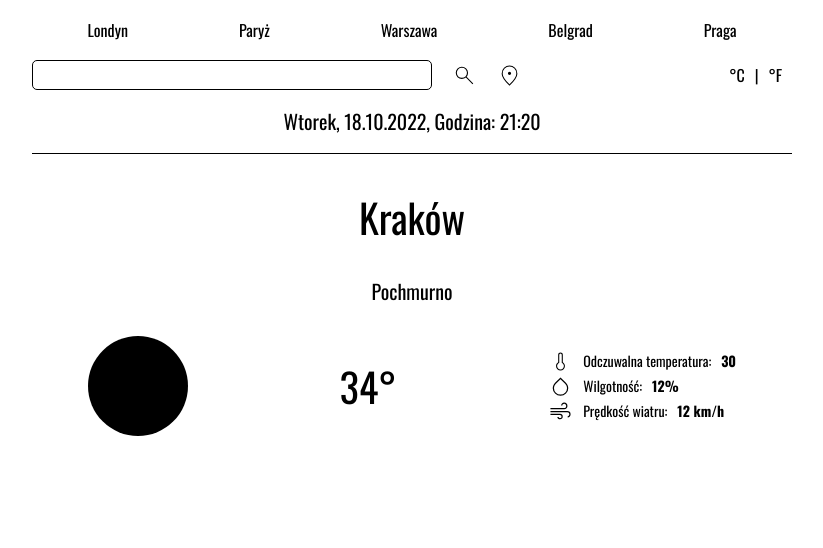
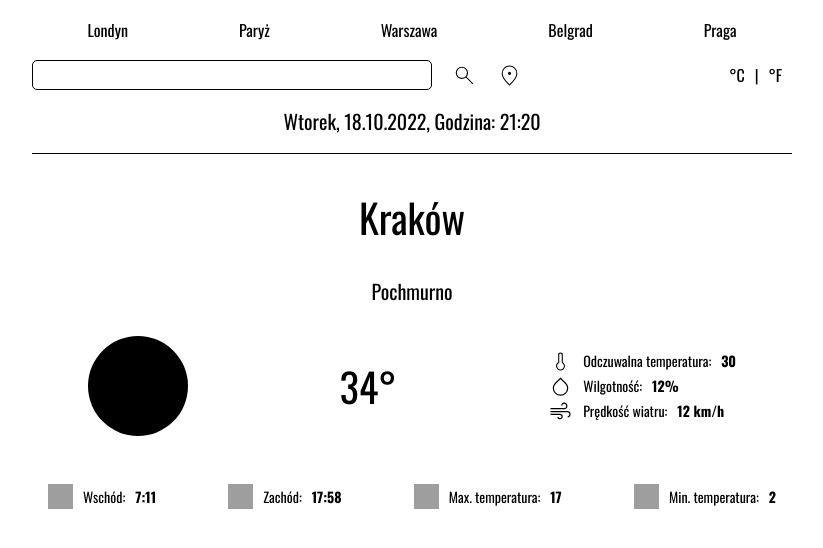
Before and after one commit to carterstorm/react-weather-app, a React (Create React App) app: page / in a window 1280 px wide. Shown: the top 548 px of the page, without its empty margins (228-1051 px from the left). Built offline with nearby package versions, Linux system fonts and the light colour scheme; grey boxes are pictures that could not be loaded.

Commit message:
created new component

```diff
--- /dev/null
+++ b/src/MainWrapper/PlaceInformation/AdditionalWeatherInformation/index.js
@@ -0,0 +1,27 @@
+import { WeatherItem } from "../WeatherItem";
+import { Wrapper } from "./styled";
+
+export const AdditionalWeatherInformation = () => (
+    <Wrapper>
+        <WeatherItem
+            url={"example"}
+            text={"Wschód:"}
+            data={"7:11"}
+        />
+        <WeatherItem
+            url={"example"}
+            text={"Zachód:"}
+            data={"17:58"}
+        />
+        <WeatherItem
+            url={"example"}
+            text={"Max. temperatura:"}
+            data={"17"}
+        />
+        <WeatherItem
+            url={"example"}
+            text={"Min. temperatura:"}
+            data={"2"}
+        />
+    </Wrapper>
+);
--- /dev/null
+++ b/src/MainWrapper/PlaceInformation/AdditionalWeatherInformation/styled.js
@@ -0,0 +1,8 @@
+import styled from "styled-components";
+
+export const Wrapper = styled.div`
+    width: 100%;
+    margin-top: 35px;
+    display: flex;
+    justify-content: space-around;
+`;
--- a/src/MainWrapper/PlaceInformation/WeatherBasicInformation/styled.js
+++ b/src/MainWrapper/PlaceInformation/WeatherBasicInformation/styled.js
@@ -1,3 +1,7 @@
 import styled from "styled-components"
 
-export const Wrapper = styled.div``;
+export const Wrapper = styled.div`
+    display: flex;
+    flex-direction: column;
+    space
+`;
--- a/src/MainWrapper/PlaceInformation/index.js
+++ b/src/MainWrapper/PlaceInformation/index.js
@@ -1,3 +1,4 @@
+import { AdditionalWeatherInformation } from "./AdditionalWeatherInformation";
 import { Place, SkyInfo, WeatherImage, WeatherInformation, WeatherTemperature, Wrapper } from "./styled";
 import { WeatherBasicInformation } from "./WeatherBasicInformation";
 
@@ -10,5 +11,6 @@ export const PlaceWeatherInformation = () => (
             <WeatherTemperature>34°</WeatherTemperature>
             <WeatherBasicInformation />
         </WeatherInformation>
+        <AdditionalWeatherInformation />
     </Wrapper>
 );
```
